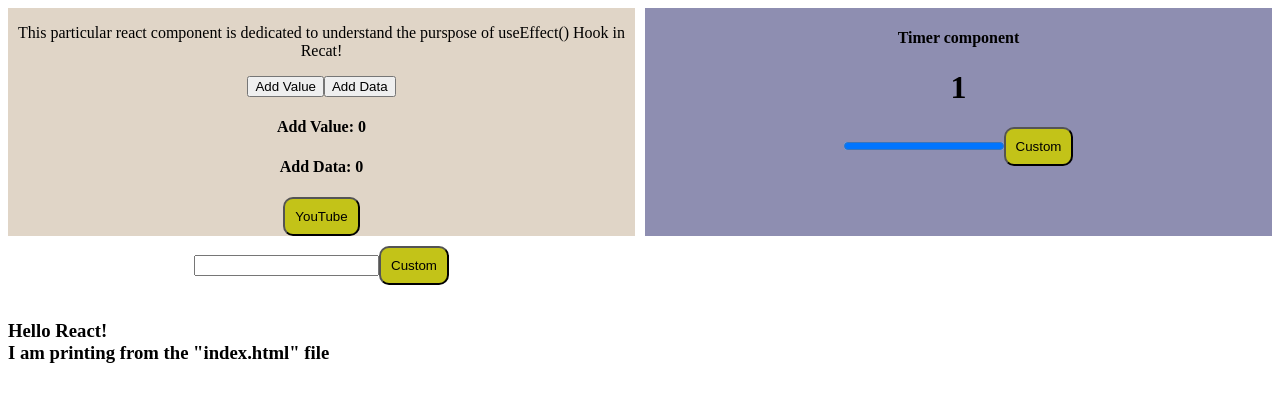
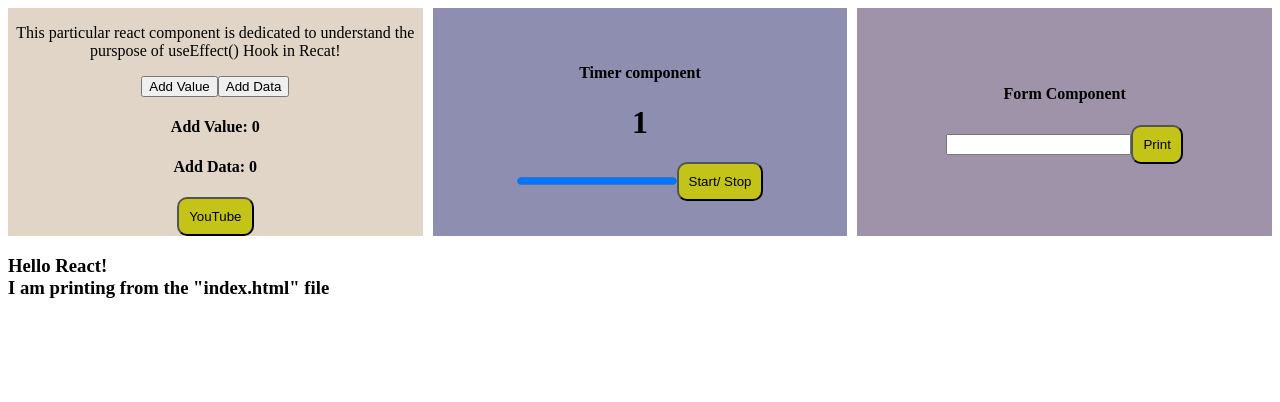
Before and after one commit to iamharie/HLC-React, a React (Vite) app in the folder HLC/: page / in a window 1280 px wide. Shown: the top 402 px of the page. Built offline with nearby package versions, Linux system fonts and the light colour scheme.

Commit message:
Modified button content

```diff
--- a/HLC/src/App.css
+++ b/HLC/src/App.css
@@ -1,18 +1,25 @@
 .app {
   display: grid;
-  grid-template-columns: 1fr 1fr;
+  grid-template-columns: 1fr 1fr 1fr;
   gap: 10px;
   text-align: center;
 }
 
 .effect {
   background-color: rgb(224, 213, 199);
+  align-content: center;
 }
 
 .timer {
   background-color: rgb(142, 142, 177);
+  align-content: center;
 }
 
+.input {
+  background-color: rgb(158, 147, 169);
+  align-content: center;
+}
+/* resuable component */
 .btn {
   background-color: rgb(195, 195, 24);
   border-radius: none;
--- a/HLC/src/Components/Input.jsx
+++ b/HLC/src/Components/Input.jsx
@@ -10,10 +10,12 @@ export default function Input({ result, keyStroke }) {
 
   //render checker log
   console.log("<Input/> comp rendering ");
+  //
   return (
-    <div>
+    <div className="input">
+      <h4>Form Component</h4>
       <input type="text" value={result} onChange={keyStroke} />
-      <Button onClick={() => printInput(result)}>Custom</Button>
+      <Button onClick={() => printInput(result)}>Print</Button>
       <p>{data}</p>
     </div>
   );
--- a/HLC/src/Components/Timer.jsx
+++ b/HLC/src/Components/Timer.jsx
@@ -31,7 +31,7 @@ const Timer = memo(function Timer() {
       <h1>{time}</h1>
       <progress value={time} max={maxTime}></progress>
       {/* <button onClick={() => timer()}>Call</button> */}
-      <Button onClick={handleButton}>Custom</Button>
+      <Button onClick={handleButton}>Start/ Stop</Button>
     </div>
   );
 });
```
Also changed, not shown: 1 other file (tests, documents, lock files or other folders).
